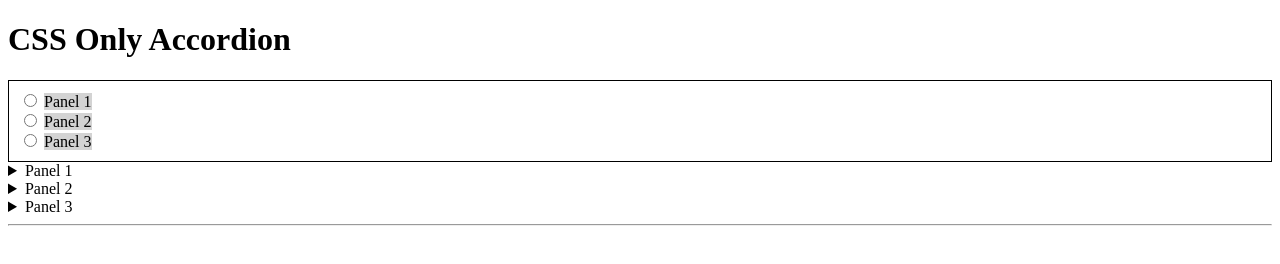
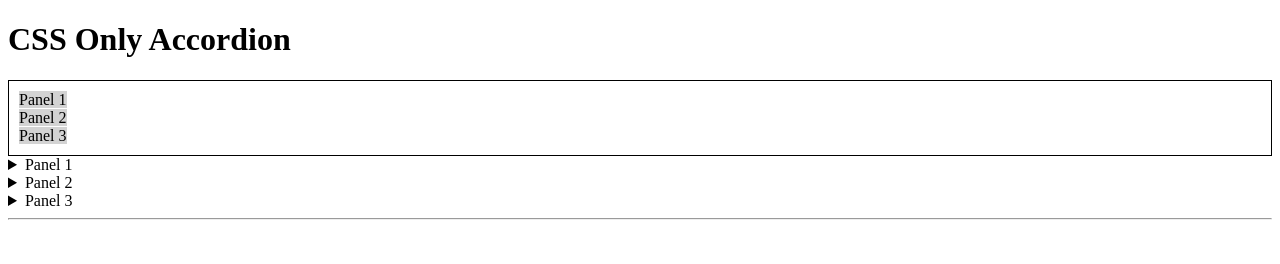
Before and after one commit to aidankilleen/FrontEndWebDevelopment, a plain HTML site: page sasstest/cssonlyaccordion.html in a window 1280 px wide. Drawn offline with Linux system fonts and the light colour scheme.

Commit message:
hide radio button in css only accordion

```diff
--- a/sasstest/cssonlyaccordion.html
+++ b/sasstest/cssonlyaccordion.html
@@ -12,13 +12,21 @@
             border: 1px solid black;
             padding: 10px;
         }
+        #accordion input[type=radio] {
+            display: none;
+        }
+        #accordion label {
+            width: 100%;
+            background-color: lightgray;
+        }
         #accordion span {
             width: 100%;
             background-color: lightgray;
         }
-        #accordion input:checked + span {
+        #accordion input:checked + label {
             background-color: lightgreen;
         }
+
         #accordion article {
             display: none;
         }
@@ -26,6 +34,12 @@
             display: block;
         }
 
+        .accordion-panel {
+            width: 100%;
+        }
+        .accordion-panel label {
+            width: 100%;
+        }
 
     </style>
 </head>
@@ -34,26 +48,26 @@
     <h1>CSS Only Accordion</h1>
 
     <div id="accordion">
-        <div>
-            <input type="radio" name="accordion">
-            <span>Panel 1</span>
+        <div class="accordion-panel">
+            <input type="radio" id="accordion-1" name="accordion">
+            <label for="accordion-1">Panel 1</label>
             <article>
                 <p>Lorem ipsum dolor sit amet consectetur, adipisicing elit. Quibusdam nostrum repudiandae a recusandae dicta, illum corporis commodi sint culpa non itaque deleniti suscipit maiores illo laborum labore consectetur harum ex.</p>
                 <p>Laboriosam nihil necessitatibus doloribus harum magnam saepe sequi quae voluptas expedita? Aut dolorum ipsum eaque, quaerat voluptatibus, distinctio deleniti sequi inventore at aperiam provident beatae atque dolore officiis recusandae ea!</p>
                 <p>Quis, repellendus alias sapiente aliquid veniam iste soluta consectetur voluptate ab rem. Optio eum odit blanditiis fugit nihil mollitia cumque ratione, rem, inventore ut minima iusto voluptate unde vitae magnam!</p>
             </article>
         </div>
-        <div>
-            <input type="radio" name="accordion">
-            <span>Panel 2</span>
+        <div class="accordion-panel">
+            <input type="radio" name="accordion" id="accordion-2">
+            <label for="accordion-2">Panel 2</label>
             <article>
                 <p>Lorem ipsum dolor sit amet consectetur adipisicing elit. Consequatur iusto dicta magnam sit voluptatum. Reprehenderit maiores, quod aliquam nobis nemo earum unde architecto velit sit labore animi est nostrum ipsam!</p>
                 <p>Non, fugit. Corrupti voluptates nesciunt similique vero perferendis veniam, ex iste illum molestiae asperiores impedit suscipit perspiciatis libero blanditiis quod! Perspiciatis assumenda vero quidem distinctio pariatur ullam veritatis ipsam nemo.</p>
             </article>
         </div>
-        <div>
-            <input type="radio" name="accordion">
-            <span>Panel 3</span>
+        <div class="accordion-panel">
+            <input type="radio" name="accordion" id="accordion-3">
+            <label for="accordion-3">Panel 3</label>
             <article>
                 <P>Lorem ipsum dolor sit amet consectetur adipisicing elit. Modi eligendi, ut odio reiciendis temporibus molestias rem amet in ducimus facilis saepe tempore sint corporis sit porro delectus ad dolores sapiente?</P>
                 <P>Mollitia quasi nihil delectus dicta. Nisi earum repudiandae itaque, omnis, commodi distinctio doloribus, soluta nulla et voluptatibus culpa eius! Nemo dicta obcaecati at repellat corporis amet velit vitae cum quo.</P>
```
